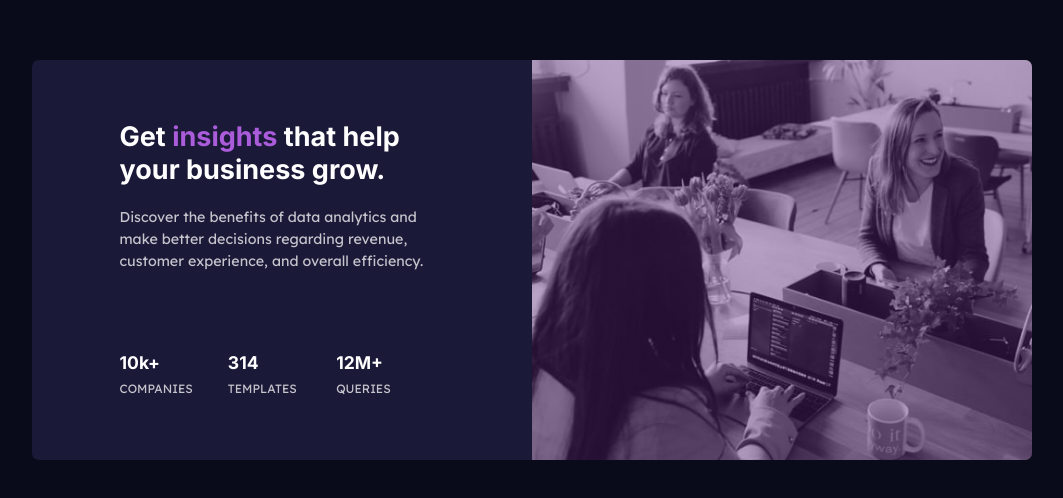
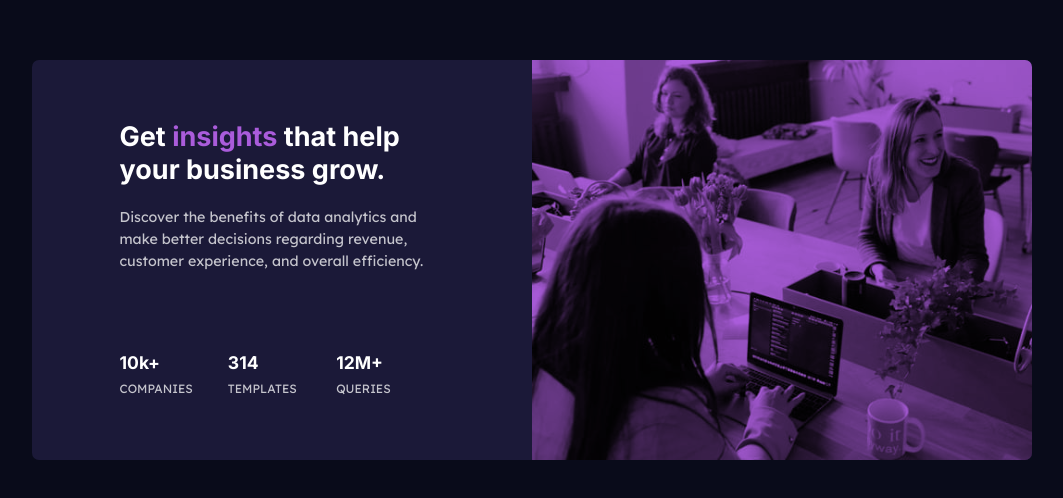
Before and after one commit to proXDhiya/Stats-preview-card-component-challenge, a plain HTML site: page index.html in a window 1280 px wide. Shown: the part 140-638 px from the top of the page, without its empty margins (108-1171 px from the left). Drawn offline with Linux system fonts and the light colour scheme.

Commit message:
fix blend mode issue

```diff
--- a/css/style.css
+++ b/css/style.css
@@ -78,7 +78,9 @@ span {
 }
 
 .right-box {
-    background: linear-gradient(rgba(88, 33, 122, 0.4), rgba(88, 33, 122, 0.4)), url(../images/image-header-desktop.jpg);
+    background-image: url(../images/image-header-desktop.jpg);
+    background-color: var(--Soft-violet-accent);
+    background-blend-mode: multiply;
     background-size: cover;
 }
 
```
